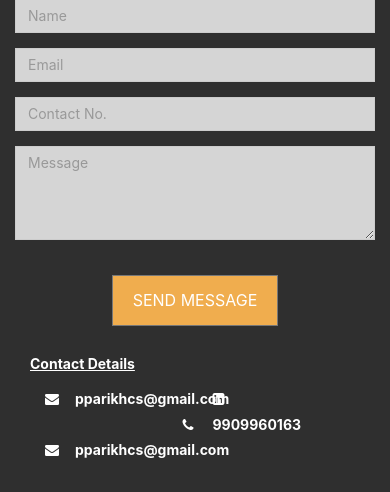
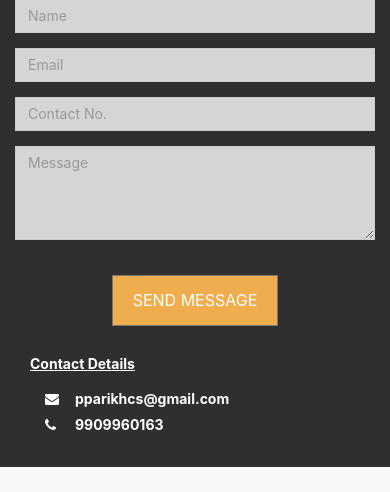
Before and after one commit to jheelparikh/parthiv-parikh-cs, a PHP site: page /phpmailer/ in a window 390 px wide. Shown: the part 4804-5296 px from the top of the page. After the commit the page ends 5271 px from the top, so only its background shows below. Run offline with PHP 8.4, Linux system fonts and the light colour scheme; some libraries are stand-ins or nearby versions.

Commit message:
anged index file

```diff
--- a/index.php
+++ b/index.php
@@ -270,15 +270,9 @@
                 <div class='col-xs-1'><i class='fa fa-envelope'></i></div>
                 <div class='col-xs-5'><a href="mailto:pparikhcs@gmail.com" style='color:white;font-weight:bolder'>pparikhcs@gmail.com</a>
                 </div>
-                <div class='col-xs-1'><i class="fa fa-linkedin-square" aria-hidden="true"></i>
-                    </i></div>
-                <div class='col-xs-5'></div>
                 <br/>
                 <div class='col-xs-1'><i class='fa fa-phone'></i></div>
                 <div class='col-xs-5'><b>9909960163</b></div>
-                <div class='col-xs-1'><i class='fa fa-envelope'></i></div>
-                <div class='col-xs-5'><a href="mailto:pparikhcs@gmail.com" style='color:white;font-weight:bolder'>pparikhcs@gmail.com</a>
-                </div>
             </div>
 
         </div>
```
